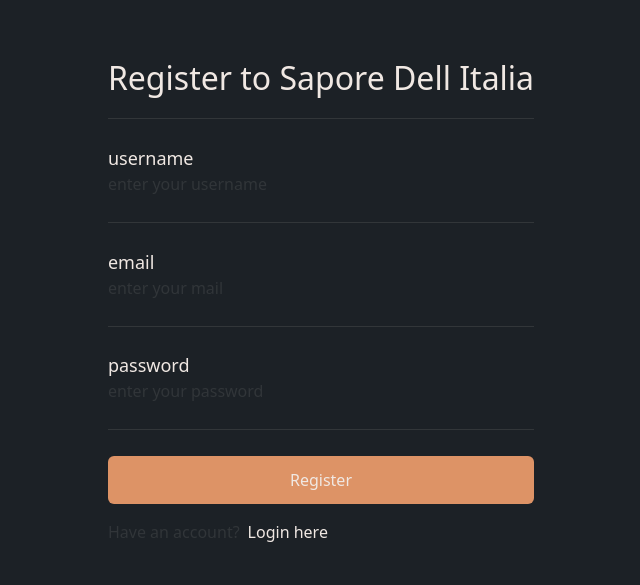
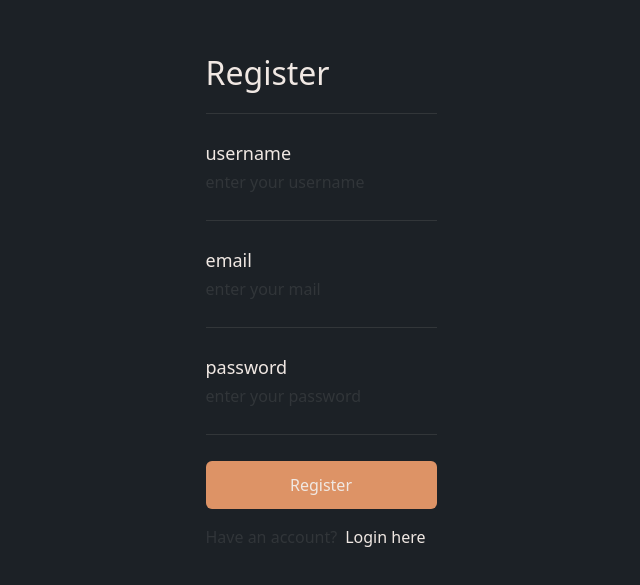
Before and after one commit to raincuhh/sapore_dell_italia, a React (Create React App) app: page /register in a window 1280 px wide. Shown: the part 101-686 px from the top of the page, without its empty margins (319-959 px from the left). Built offline with nearby package versions, Linux system fonts and the light colour scheme.

Commit message:
register stuff

```diff
--- a/src/app/app.tsx
+++ b/src/app/app.tsx
@@ -31,6 +31,8 @@
          return "booking/booking.css";
       case "/register":
          return "shared/auth_page.css";
+      case "/login":
+         return "shared/auth_page.css";
       default:
          return "shared/global.css";
    }
--- a/src/features/auth/api/index.ts
+++ b/src/features/auth/api/index.ts
@@ -20,3 +20,19 @@
       throw new Error("Registration failed");
    }
 }
+
+export async function login(username: string, password: string) {
+   try {
+      const response: AxiosResponse<any, any> = await axios.post(
+         "http://localhost/sapore_dell_italia/src/features/auth/api/login.php",
+         {
+            username,
+            password,
+         }
+      );
+      return response.data;
+   } catch (err) {
+      console.error(err);
+      throw new Error("Registration failed");
+   }
+}
--- a/src/features/auth/components/auth_form_input.tsx
+++ b/src/features/auth/components/auth_form_input.tsx
@@ -17,7 +17,7 @@
    input_placeholder,
 }: AuthFormInputProps) {
    return (
-      <div className={"flex flex-col"}>
+      <div className={"flex flex-col gap-[0.2rem]"}>
          <header>
             <p className="text-fs-s">{header_text}</p>
          </header>
--- a/src/features/auth/components/register_form.tsx
+++ b/src/features/auth/components/register_form.tsx
@@ -32,7 +32,11 @@
    };
 
    return (
-      <form name="auth_form flex flex-col" onSubmit={handle_form_submit}>
+      <form
+         name="auth_form"
+         className="flex flex-col w-full"
+         onSubmit={handle_form_submit}
+      >
          <hr className="h-[1px] bg-secondary-low-opacity mb-m-em-l mt-m-em-m" />
          <AuthFormInput
             cont_name="form_username"
--- a/src/pages/login/page.tsx
+++ b/src/pages/login/page.tsx
@@ -1,11 +1,32 @@
 import PageLayout from "../../shared/components/page_layout";
 import LoginForm from "../../features/auth/components/login_form";
+import CategoryLayout from "../../shared/components/category_layout";
+import { Link } from "react-router-dom";
 
 export default function PageLogin() {
    return (
       <>
          <PageLayout>
-            <LoginForm />
+            <CategoryLayout>
+               <section className="auth_form flex flex-col h-full justify-center items-center">
+                  <div className="auth_form_container md:max-w-[512px]">
+                     <header className="flex w-full text-fs-m md:text-fs-l">
+                        <p>Login</p>
+                     </header>
+                     <LoginForm />
+                     <div className="flex flex-row gap-2">
+                        <p className="text-secondary-low-opacity">
+                           Have an account?
+                        </p>
+                        <Link to={"/login"}>
+                           <p className="hover:text-main hover:underline">
+                              Login here
+                           </p>
+                        </Link>
+                     </div>
+                  </div>
+               </section>
+            </CategoryLayout>
          </PageLayout>
       </>
    );
--- a/src/pages/register/page.tsx
+++ b/src/pages/register/page.tsx
@@ -9,13 +9,13 @@
          <PageLayout>
             <CategoryLayout>
                <section className="auth_form flex flex-col h-full justify-center items-center">
-                  <div className="auth_form_container md:max-w-[512px]">
-                     <header className="flex w-full justify-center text-fs-m md:text-fs-l">
-                        <p>Register to Sapore Dell Italia</p>
+                  <div className="auth_form_container md:max-w-[700px]">
+                     <header className="flex w-full text-fs-m md:text-fs-l">
+                        <p>Register</p>
                      </header>
                      <RegisterForm />
 
-                     <div className="flex flex-row gap-2">
+                     <div className="w-full flex flex-row gap-2">
                         <p className="text-secondary-low-opacity">
                            Have an account?
                         </p>
```
